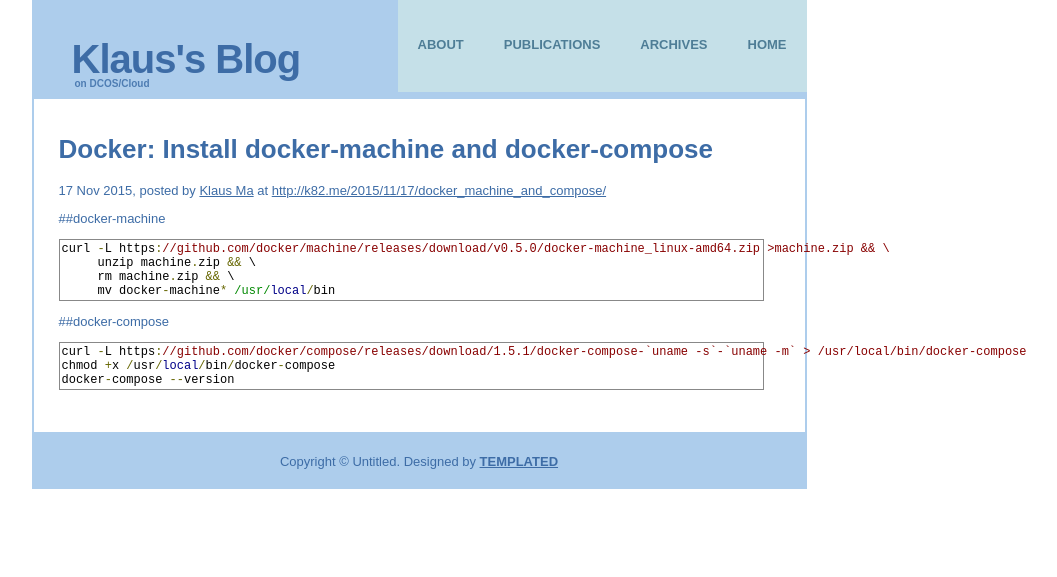
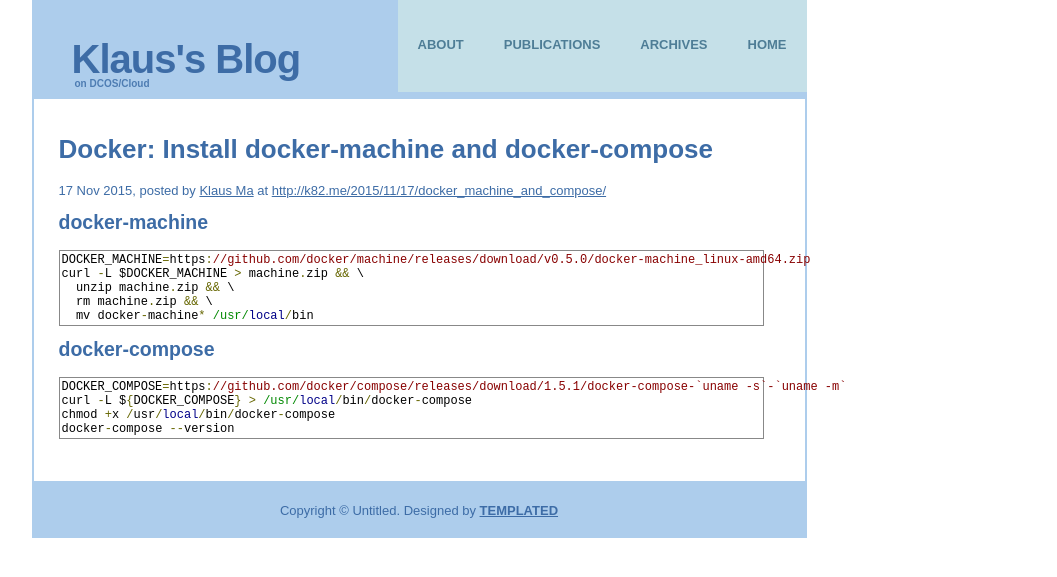
Before and after one commit to k82cn/k82cn.github.io, a Jekyll site: the page built from _posts/2015-11-17-docker_machine_and_compose.md, in a window 1280 px wide. Shown: the top 577 px of the page, without its empty margins (221-1278 px from the left). Built offline with Jekyll 4.4.1, drawn with Linux system fonts in a browser that asks for light colours; comment, search, counter and statistics services are not loaded.

Commit message:
update format

````diff
--- a/_posts/2015-11-17-docker_machine_and_compose.md
+++ b/_posts/2015-11-17-docker_machine_and_compose.md
@@ -4,15 +4,21 @@
 categories:
 ---
 
-##docker-machine
+## docker-machine
 
-    curl -L https://github.com/docker/machine/releases/download/v0.5.0/docker-machine_linux-amd64.zip >machine.zip && \
-         unzip machine.zip && \
-         rm machine.zip && \
-         mv docker-machine* /usr/local/bin
+```
+DOCKER_MACHINE=https://github.com/docker/machine/releases/download/v0.5.0/docker-machine_linux-amd64.zip
+curl -L $DOCKER_MACHINE > machine.zip && \
+  unzip machine.zip && \
+  rm machine.zip && \
+  mv docker-machine* /usr/local/bin
+```
 
-##docker-compose
+## docker-compose
 
-    curl -L https://github.com/docker/compose/releases/download/1.5.1/docker-compose-`uname -s`-`uname -m` > /usr/local/bin/docker-compose
-    chmod +x /usr/local/bin/docker-compose
-    docker-compose --version
+```
+DOCKER_COMPOSE=https://github.com/docker/compose/releases/download/1.5.1/docker-compose-`uname -s`-`uname -m`
+curl -L ${DOCKER_COMPOSE} > /usr/local/bin/docker-compose
+chmod +x /usr/local/bin/docker-compose
+docker-compose --version
+```
````
